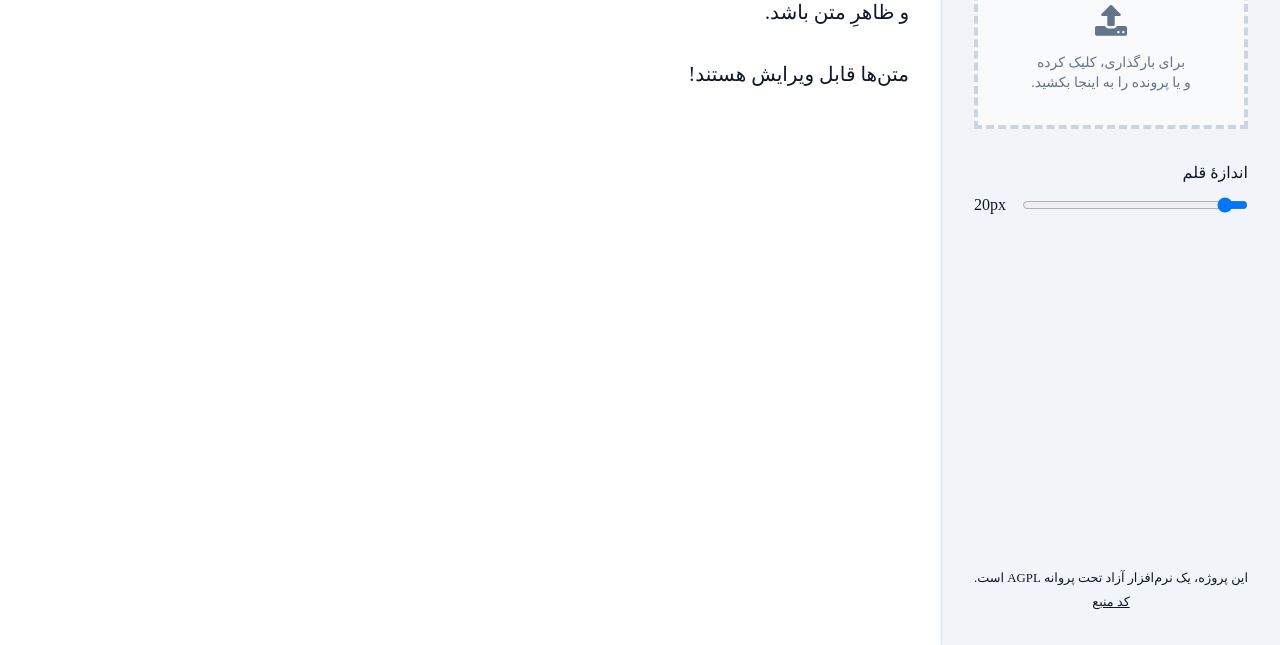
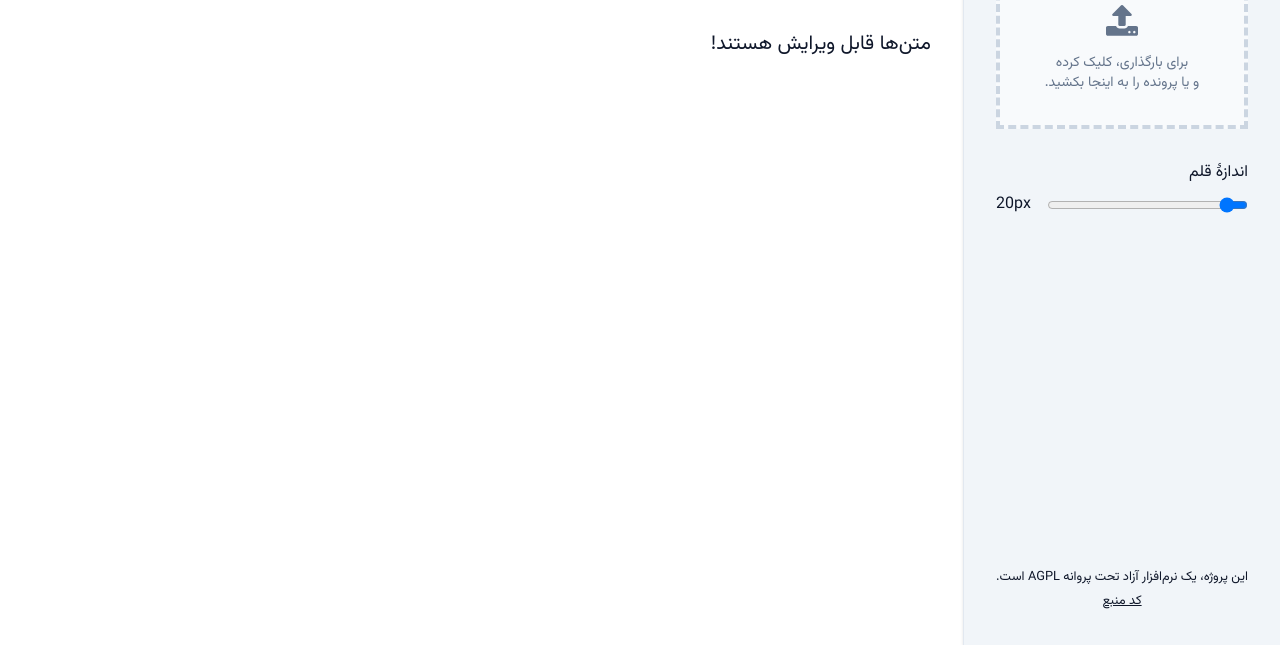
Before and after one commit to ahangarha/online-font-previewer, a plain HTML site: page index.html in a window 1280 px wide. Shown: the part 155-800 px from the top of the page. Drawn offline with nearby package versions, Linux system fonts and the light colour scheme; the site is published under a folder, as on GitHub Pages, so addresses that start at the root find nothing.

Commit message:
Use relative path for fontfaces

```diff
--- a/style.css
+++ b/style.css
@@ -3,12 +3,12 @@
   font-family:vazirmatn;
   font-style:normal;
   font-weight:400;
-  src:url(/assets/fonts/Vazirmatn-Regular.woff2) format("woff2")
+  src:url(./assets/fonts/Vazirmatn-Regular.woff2) format("woff2")
 }
 @font-face {
   font-display:swap;
   font-family:vazirmatn;
   font-style:bold;
   font-weight:700;
-  src:url(/assets/fonts/Vazirmatn-Bold.woff2) format("woff2")
+  src:url(./assets/fonts/Vazirmatn-Bold.woff2) format("woff2")
 }
```
